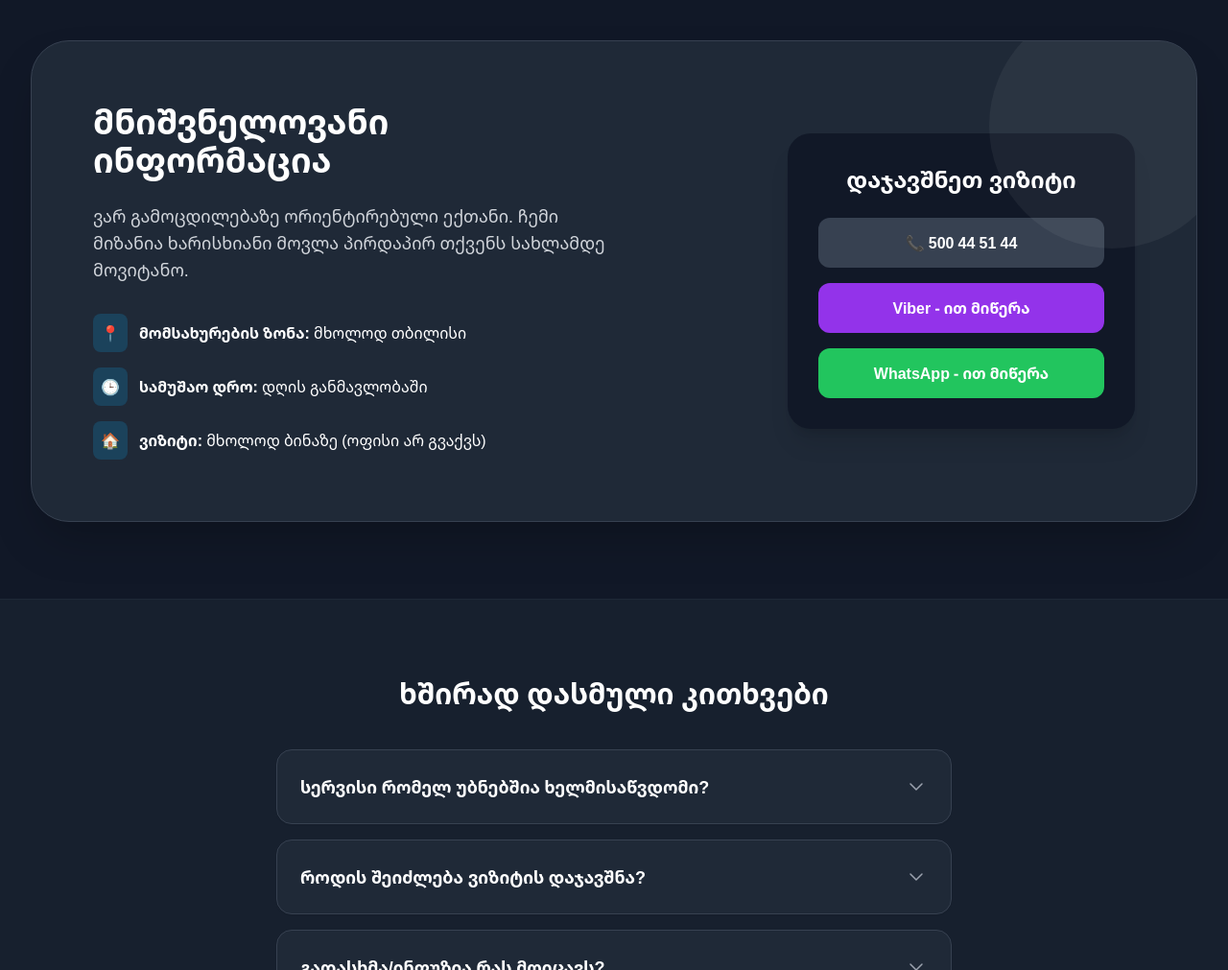
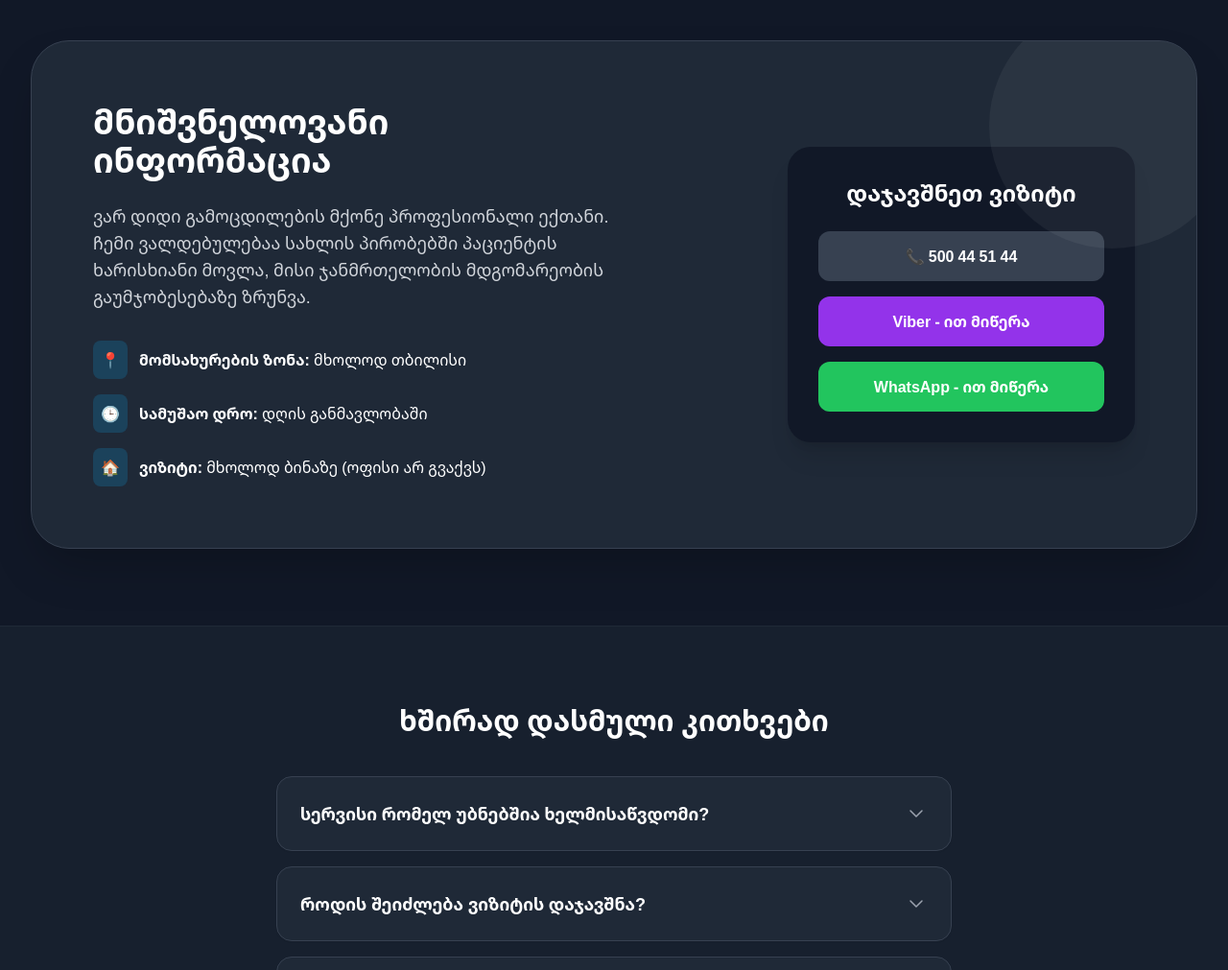
Before and after one commit to nurs-medi/nurs-medi.github.io, a plain HTML site: page index.html in a window 1280 px wide. Shown: the part 1707-2718 px from the top of the page at 96% size. Drawn offline with nearby package versions, Linux system fonts and the light colour scheme.

Commit message:
Update index.html

```diff
--- a/index.html
+++ b/index.html
@@ -174,7 +174,7 @@
           <div class="lg:w-1/2">
             <h3 class="text-3xl md:text-4xl font-bold mb-6">მნიშვნელოვანი ინფორმაცია</h3>
             <p class="text-medical-100 dark:text-gray-300 mb-4 text-lg">
-              ვარ გამოცდილებაზე ორიენტირებული ექთანი. ჩემი მიზანია ხარისხიანი მოვლა პირდაპირ თქვენს სახლამდე მოვიტანო.
+              ვარ დიდი გამოცდილების მქონე პროფესიონალი ექთანი. ჩემი ვალდებულებაა სახლის პირობებში პაციენტის  ხარისხიანი მოვლა, მისი ჯანმრთელობის მდგომარეობის გაუმჯობესებაზე ზრუნვა.
             </p>
             <ul class="space-y-4 mt-8">
               <li class="flex items-center gap-3">
```
